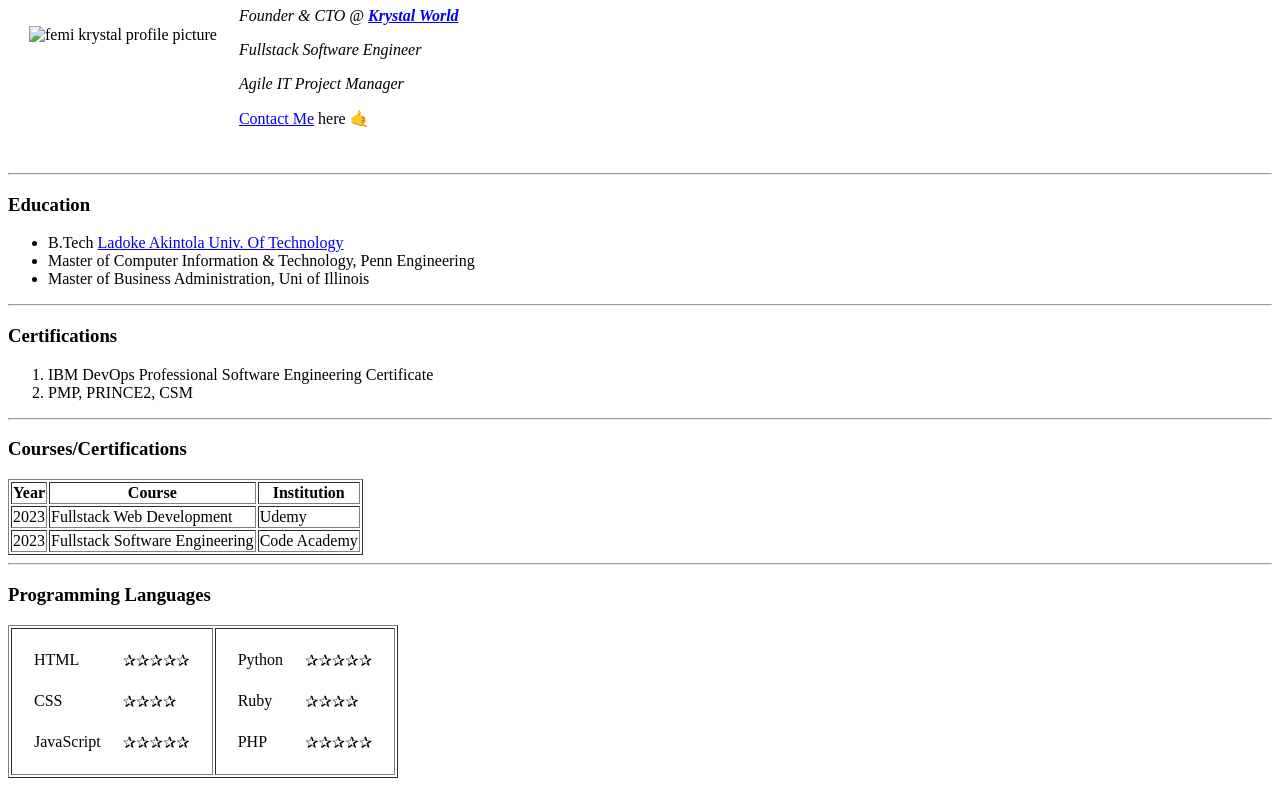
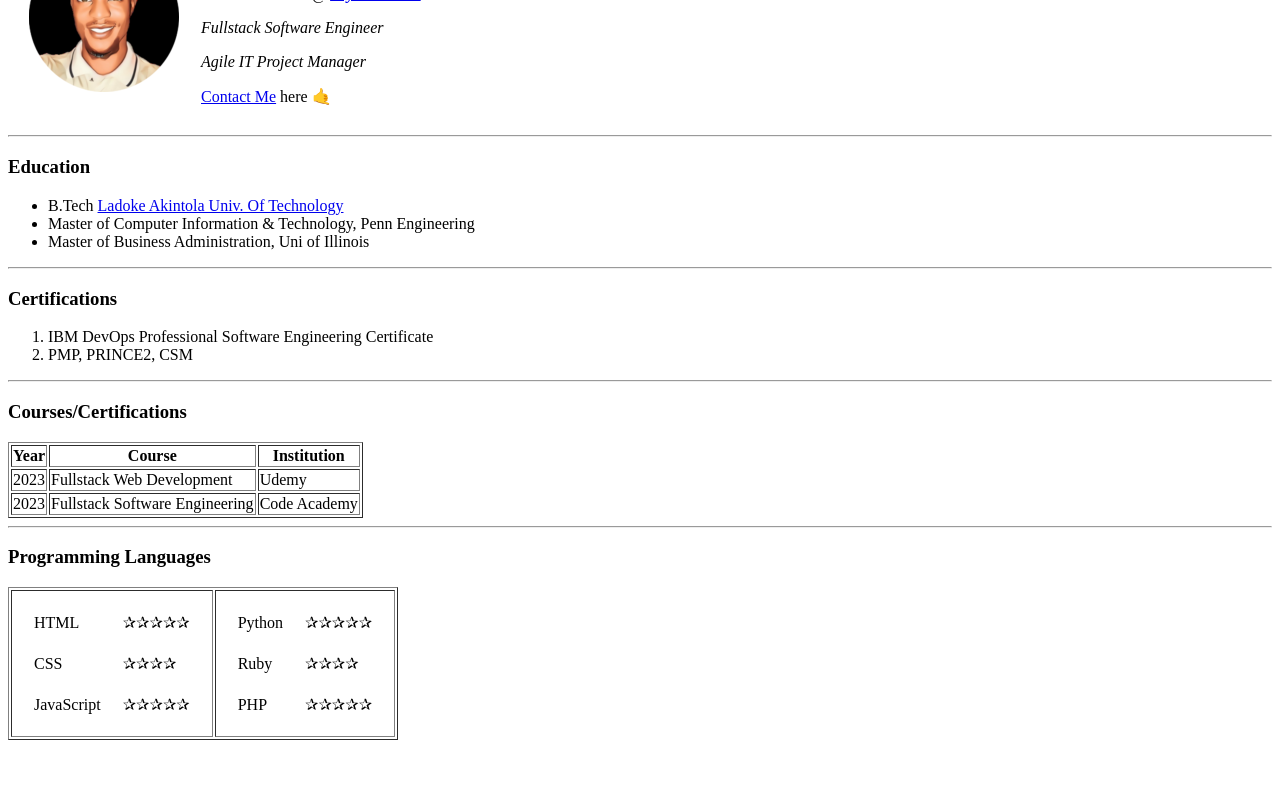
Before and after one commit to FemiKrystal/cv, a plain HTML site: page index.html in a window 1280 px wide. Shown: the part 102-888 px from the top of the page. After the commit the page ends 850 px from the top, so only its background shows below. Drawn offline with Linux system fonts and the light colour scheme.

Commit message:
Update and rename Index.html to index.html

```diff
--- a/Index.html
+++ b/index.html
@@ -1,4 +1,3 @@
-<!DOCTYPE html>
 <html lang="en">
     <head>
         <meta charset="UTF-8">
@@ -8,7 +7,7 @@
         <table cellspacing="20">
             <tr>
                 <td>
-                    <img src="Images/Femi-Krystal-Image.png" alt="femi krystal profile picture">
+                    <img src="Femi-Krystal-Image.png" alt="femi krystal profile picture">
                 </td>
                 <td>
                     <h1>Femi Krystal</h1>
@@ -87,12 +86,5 @@
                     </td>
             </tr>
         </table>
-
-
-
-
-
-
-
     </body>
 </html>
```
